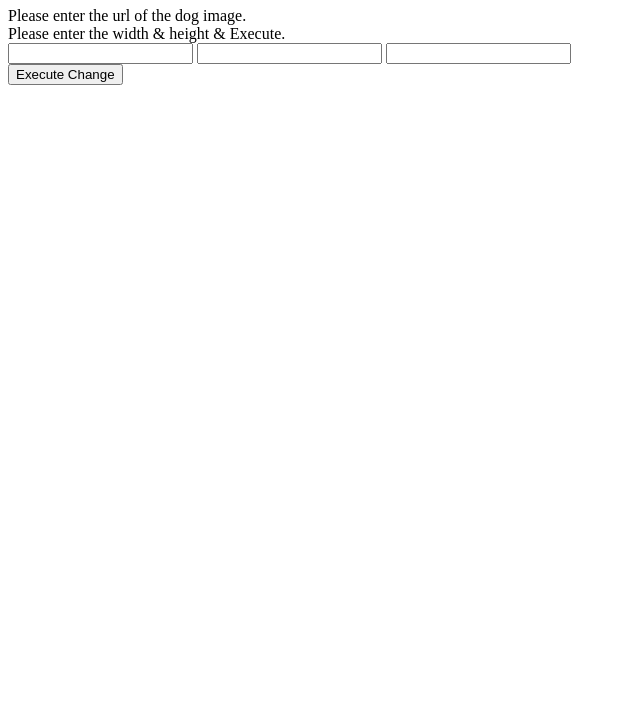
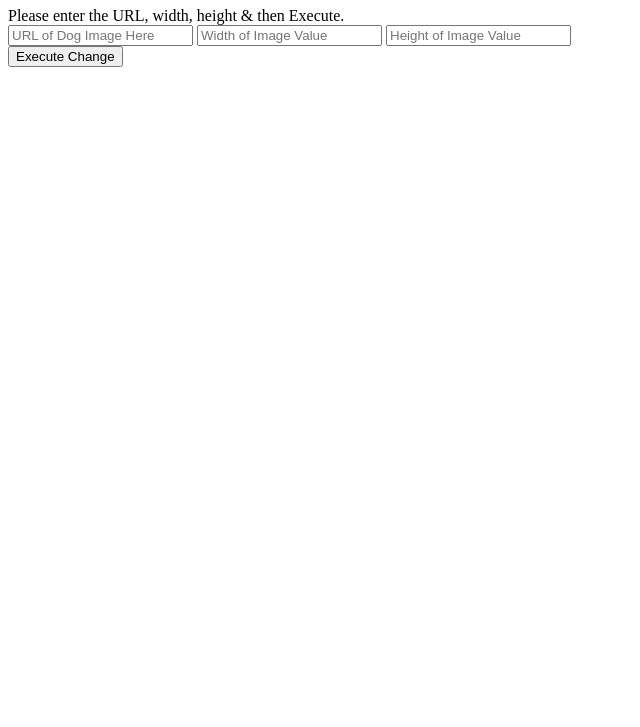
Before and after one commit to uwfoster/InstaQuery, a plain HTML site: page insta-query/index.html in a window 1280 px wide. Shown: the part 73-800 px from the top of the page, without its empty margins (0-640 px from the left). Drawn offline with nearby package versions, Linux system fonts and the light colour scheme.

Commit message:
Add files via upload

```diff
--- a/insta-query/index.html
+++ b/insta-query/index.html
@@ -14,19 +14,19 @@
     <h1 id='heading'>InstaQuery</h1>
 
     <div id='container'>
-      <div class='child'> Please enter the url of the dog image. </div>
-      <div class='child'> Please enter the width & height & Execute. </div>
+      <div class='child'>
+        <form> Please enter the URL, width, height & then Execute.<br><!-- this block of text can be placed inside of the first div with the class of child -->
+          <input type="text" id='dogBreed' placeholder='URL of Dog Image Here'>
+          <input type="number" id='width' placeholder='Width of Image Value'>
+          <input type="number" id='height' placeholder='Height of Image Value'>
+        </form>
+        <button>Execute Change</button> <!-- all the way down to here -->
+      </div> <!-- first div -->
+      <div class='child'> <!-- second div -->
+        <img src=''> <!-- this is the only thing that needs to be added to the second child div -->
+      </div>
     </div>
 
-    <form>
-      <input type="text" id='dogBreed'>
-      <input type="number" id='width'>
-      <input type="number" id='height'>
-    </form>
-
-
-    <button>Execute Change</button>
-    <img src=''>
 
 
   </body>
--- a/insta-query/script.js
+++ b/insta-query/script.js
@@ -7,9 +7,14 @@ var dogBreed = $('#dogBreed');
 var horizontal = $('#width');
 var vertical= $('#height');
 
+// I don't understand how I would get the entered values into the function
+// in order to have the code act upon what was entered.
 
 $(document).ready(function(){
   $("button").click(function(){
     alert("updatePicture");
+    image.attr('src', url.val());
+    image.css ('width', `${width.val()}px`);
+    image.css ('height', `${height.val()}px`);
   });
 });
```
Also changed, not shown: 1 other file.
